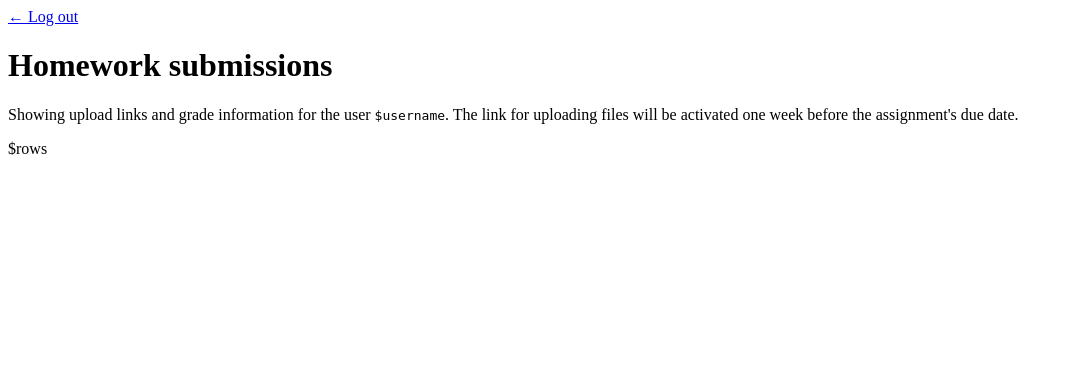
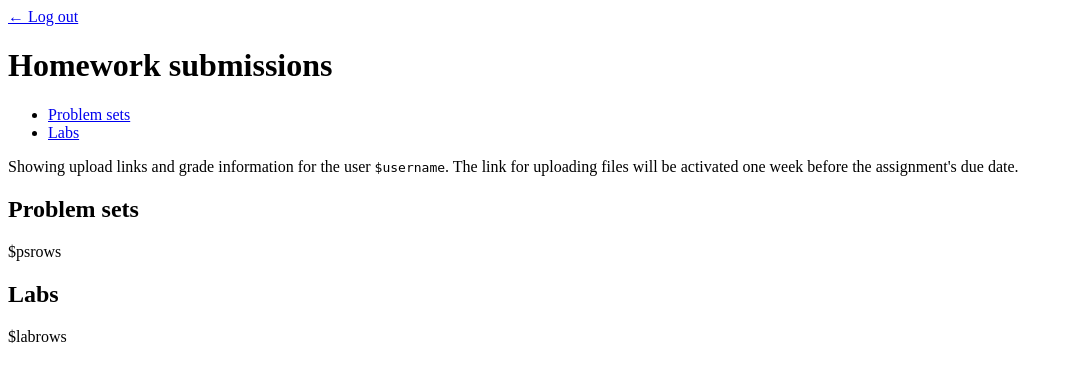
Before and after one commit to abreen/Apollo, a PHP site: page /templates/submissions.html in a window 1280 px wide. Shown: the top 382 px of the page, without its empty margins (0-1073 px from the left). Run offline with PHP 8.4, Linux system fonts and the light colour scheme.

Commit message:
Enhanced Apollo home page
The template was changed to include a table of contents, and the
problem set submissions are now listed apart from the lab
submissions.

The code generating the rows was cleaned up slightly.

```diff
--- a/lib/socrates.php
+++ b/lib/socrates.php
@@ -96,6 +96,7 @@ $ps_names = array(0  => 'Problem Set 0',
 
 $lab_names = array(1  => 'Lab 1',
                    2  => 'Lab 2',
+                   3  => 'Lab 3',
                    4  => 'Lab 4',
                    5  => 'Lab 5',
                    6  => 'Lab 6',
--- a/templates/submissions.html
+++ b/templates/submissions.html
@@ -1,6 +1,13 @@
 <a href="logout.php" class="button">&larr; Log out</a>
 
 <h1>Homework submissions</h1>
+
+<div class="toc">
+    <ul>
+        <li><a href="#problemsets">Problem sets</a></li>
+        <li><a href="#labs">Labs</a><ul>
+    </ul>
+</div>
 
 <p>
 Showing upload links and grade information for the user <tt>$username</tt>.
@@ -8,6 +15,12 @@ The link for uploading files will be activated one week before the
 assignment's due date.
 </p>
 
-<div class="grades">
-$rows
+<h2 id="problemsets">Problem sets</h2>
+<div class="grades problemsets">
+$psrows
 </div>
+
+<h2 id="labs">Labs</h2>
+<div class="grades labs">
+$labrows
+</div>
```
Also changed, not shown: index.php (+15 -13 lines).
